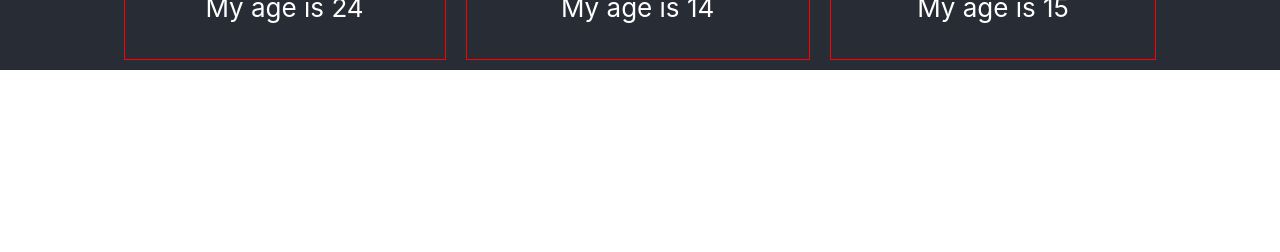
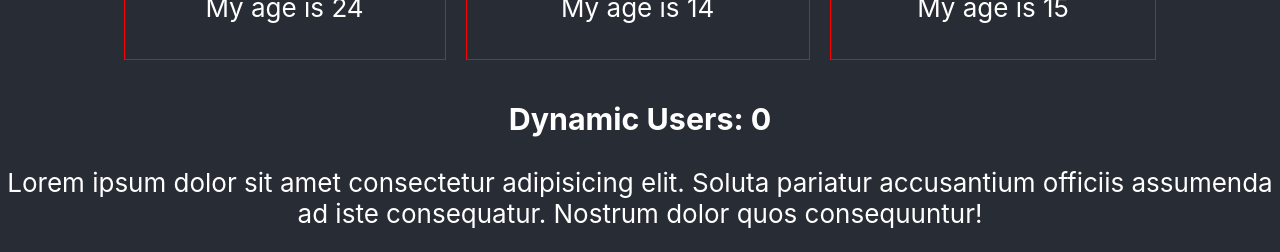
Before and after one commit to saifur703/react-core-concept, a React (Create React App) app: page / in a window 1280 px wide. Shown: the part 1094-1346 px from the top of the page. Before the commit the page ends 1164 px from the top, so only its background shows below. Built offline with nearby package versions, Linux system fonts and the light colour scheme; no server answers.

Commit message:
useEffect, placeholder content, set state and update state

```diff
--- a/src/App.js
+++ b/src/App.js
@@ -1,4 +1,4 @@
-import React, { useState } from 'react';
+import React, { useState, useEffect } from 'react';
 import logo from './logo.svg';
 import './App.css';
 
@@ -51,6 +51,8 @@ function App() {
           <Person name='Mamun' age='14' />
           <Person name='Akash' age='15' />
         </div>
+
+        <Users></Users>
       </header>
     </div>
   );
@@ -112,4 +114,29 @@ function Counter() {
   );
 }
 
+function Users() {
+  const [users, setUsers] = useState([]);
+  useEffect(() => {
+    fetch('https://jsonplaceholder.typicode.com/users')
+      .then(res => res.json())
+      .then(data => setUsers(data))
+      .then(err => console.log(err));
+  }, []);
+  return (
+    <div>
+      <h3>Dynamic Users: {users.length}</h3>
+      <p>
+        Lorem ipsum dolor sit amet consectetur adipisicing elit. Soluta pariatur
+        accusantium officiis assumenda ad iste consequatur. Nostrum dolor quos
+        consequuntur!
+      </p>
+      <ul>
+        {users.map(user => (
+          <li key={user.id}>{user.name}</li>
+        ))}
+      </ul>
+    </div>
+  );
+}
+
 export default App;
```
